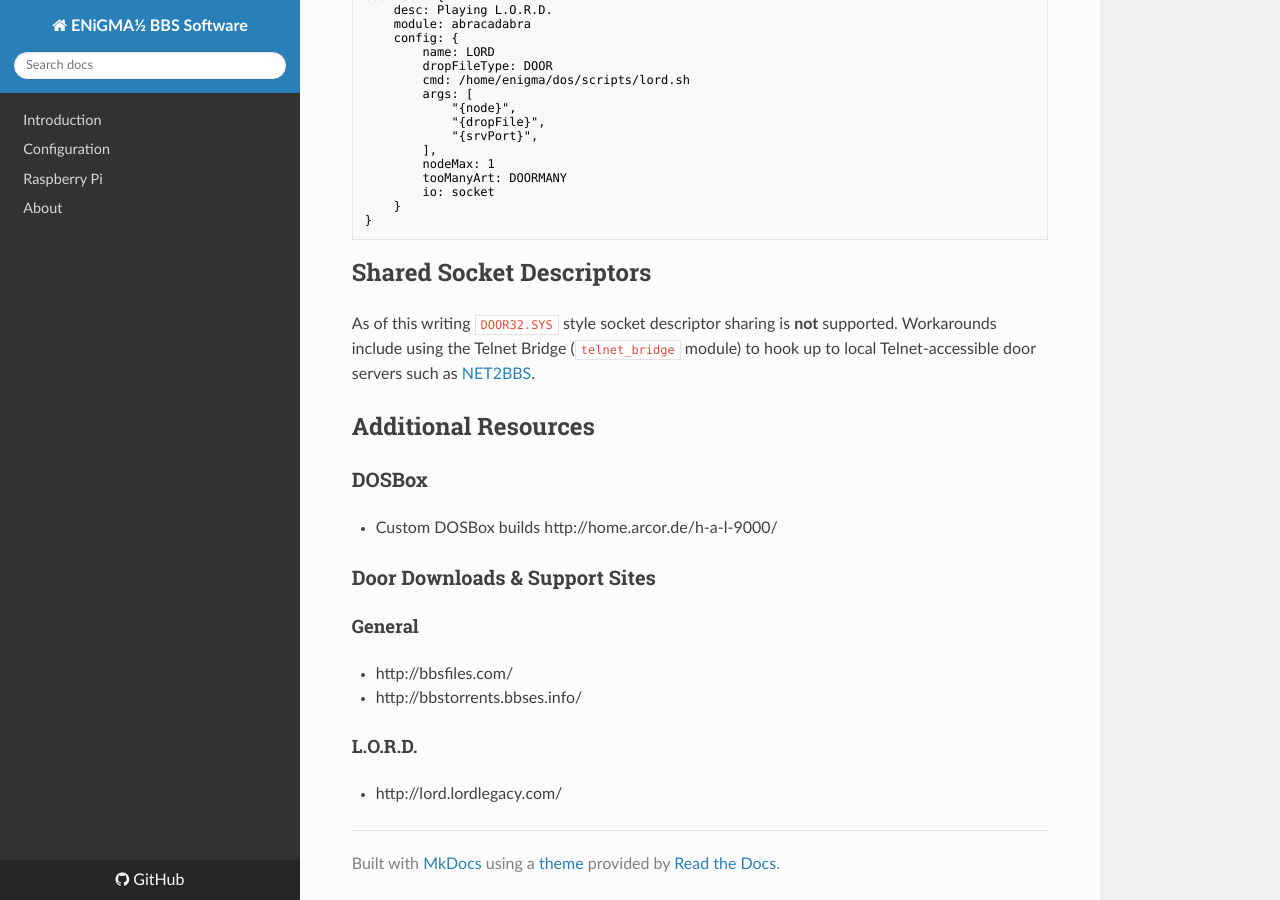
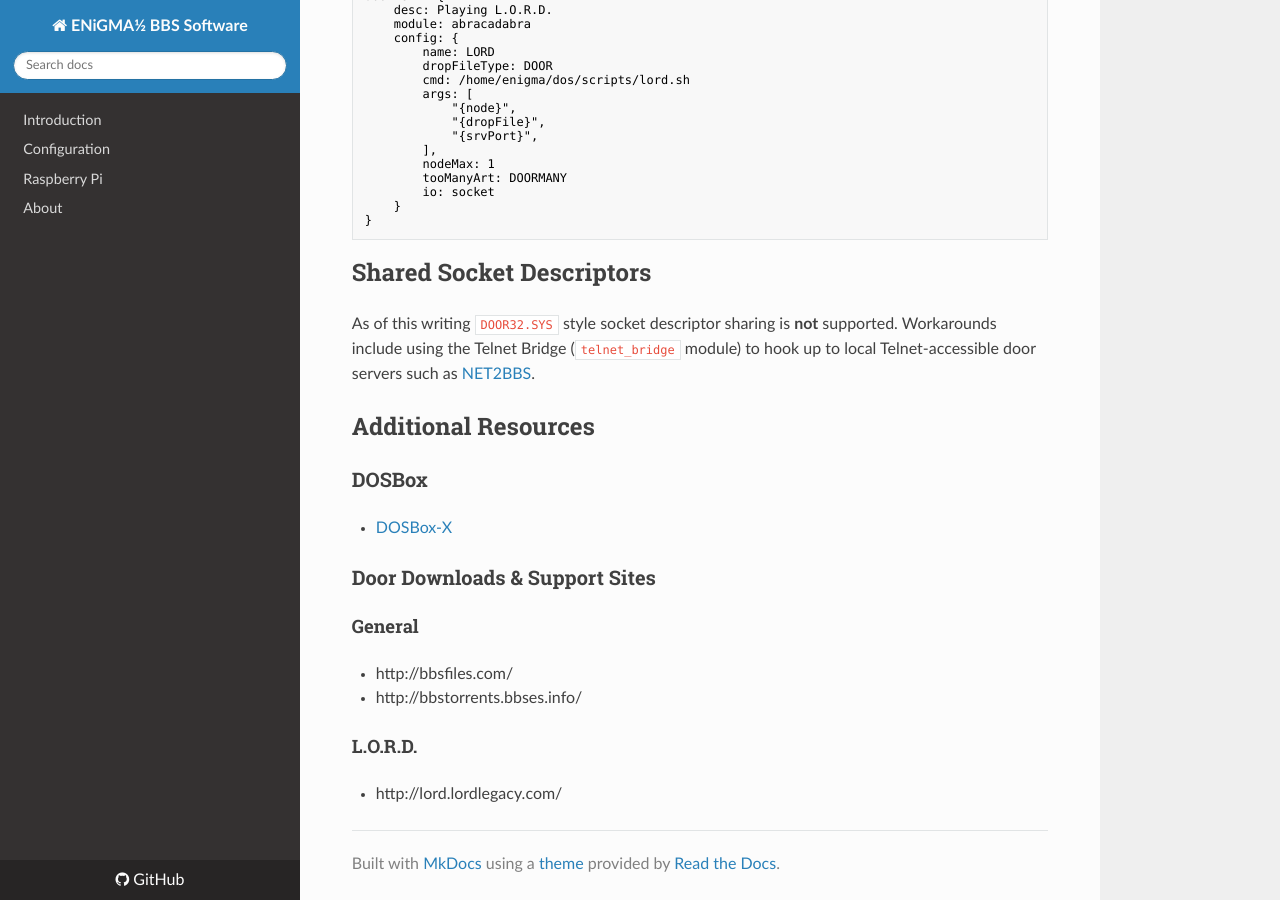
Before and after one commit to NuSkooler/enigma-bbs, an MkDocs documentation site: the page built from docs/modding/local-doors.md, in a window 1280 px wide and 900 px high, scrolled down 3702 px. Built offline with MkDocs 1.6.1, drawn with Linux system fonts in a browser that asks for light colours; nearby versions of some CDN libraries; old or Windows-style settings are respelled for this version of MkDocs.

Commit message:
Dosbox-x

```diff
--- a/docs/modding/local-doors.md
+++ b/docs/modding/local-doors.md
@@ -178,7 +178,7 @@ As of this writing `DOOR32.SYS` style socket descriptor sharing is **not** suppo
 ## Additional Resources
 
 ### DOSBox
-* Custom DOSBox builds http://home.arcor.de/h-a-l-9000/
+* [DOSBox-X](https://github.com/joncampbell123/dosbox-x)
 
 ### Door Downloads & Support Sites
 #### General
```
